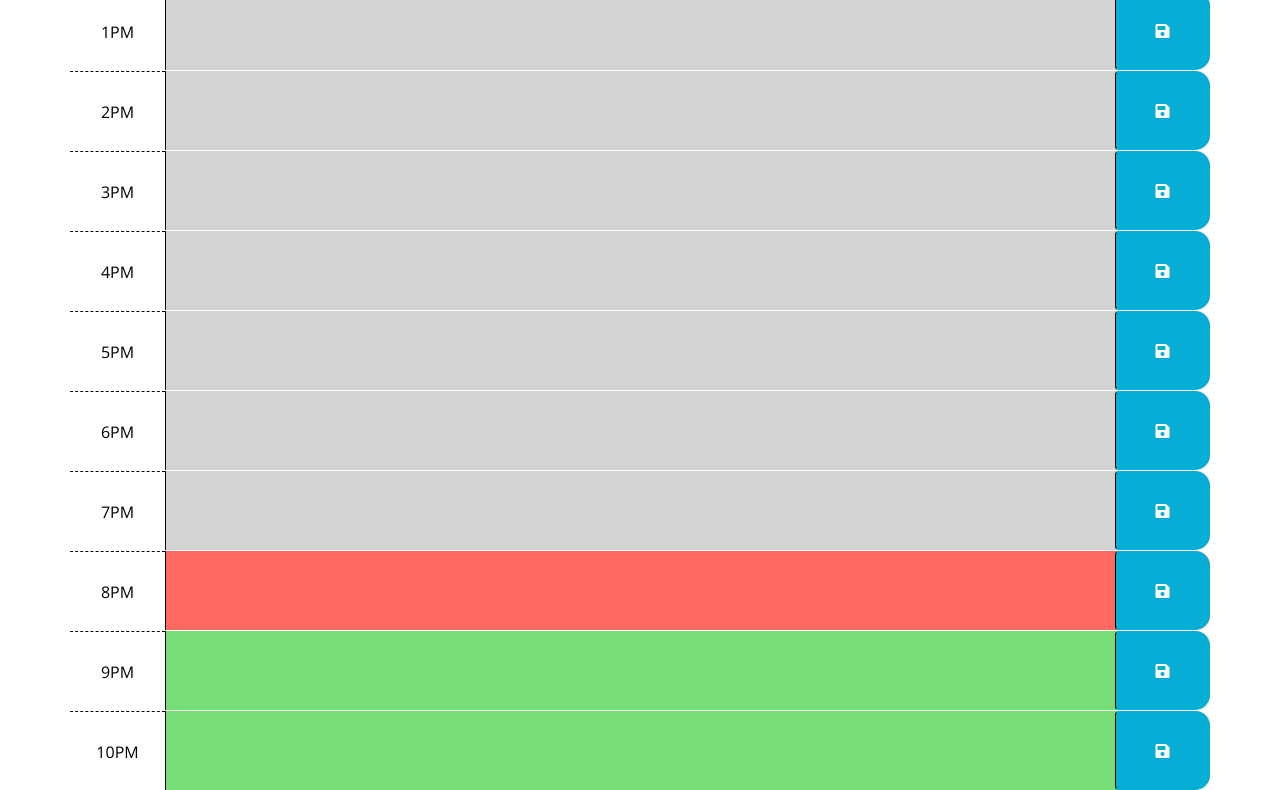
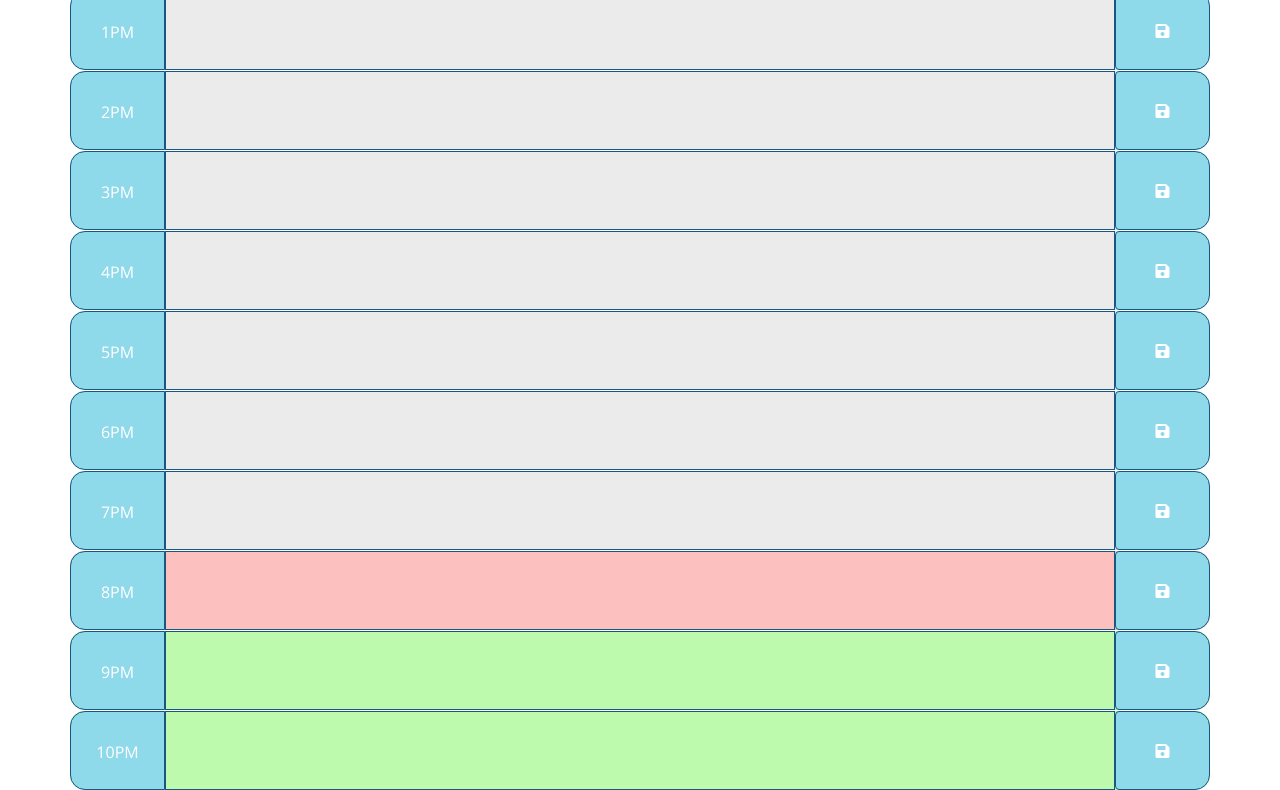
Before and after one commit to alkidavaci/Schedule-Your-Day, a plain HTML site: page index.html in a window 1280 px wide. Shown: the part 826-1616 px from the top of the page. Drawn offline with nearby package versions, Linux system fonts and the light colour scheme.

Commit message:
Changed css for elements of time block and header background color

```diff
--- a/Assets/css/style.css
+++ b/Assets/css/style.css
@@ -15,7 +15,7 @@ textarea {
 
 .jumbotron {
   text-align: center;
-  background-color: transparent;
+  background-color: #8ed9ea;
   color: black;
   border-radius: 0;
   border-bottom: 10px solid black;
@@ -23,6 +23,7 @@ textarea {
 
 .description {
   white-space: pre-wrap;
+  border: 1px solid rgb(25, 87, 129);
 }
 
 .time-block {
@@ -37,31 +38,33 @@ textarea {
 }
 
 .hour {
-  background-color: #ffffff;
-  color: #000000;
-  border-top: 1px dashed #000000;
+  border: 1px solid rgb(25, 87, 129);
+  border-top-left-radius: 15px;
+  border-bottom-left-radius: 15px;
+  background-color: #8ed9ea;
+  color: white;
 }
 
 .past {
-  background-color: #d3d3d3;
+  background-color: #ebebeb;
   color: white;
 }
 
 .present {
-  background-color: #ff6961;
+  background-color: #fcc1be;
   color: white;
 }
 
 .future {
-  background-color: #77dd77;
+  background-color: #bdfaad;
   color: white;
 }
 
 .saveBtn {
-  border-left: 1px solid black;
+  border: 1px solid rgb(25, 87, 129);
   border-top-right-radius: 15px;
   border-bottom-right-radius: 15px;
-  background-color: #06aed5;
+  background-color: #8ed9ea;
   color: white;
 }
 
--- a/index.html
+++ b/index.html
@@ -16,7 +16,7 @@
 <body>
   <header class="jumbotron">
     <h1 class="display-3">Schedule Your Day</h1>
-    <p class="lead">A simple calendar app for scheduling your work day</p>
+    <p class="lead">A simple calendar app for scheduling your day</p>
     <p id="currentDay" class="lead"></p>
   </header>
   <!-- Created div container -->
```
